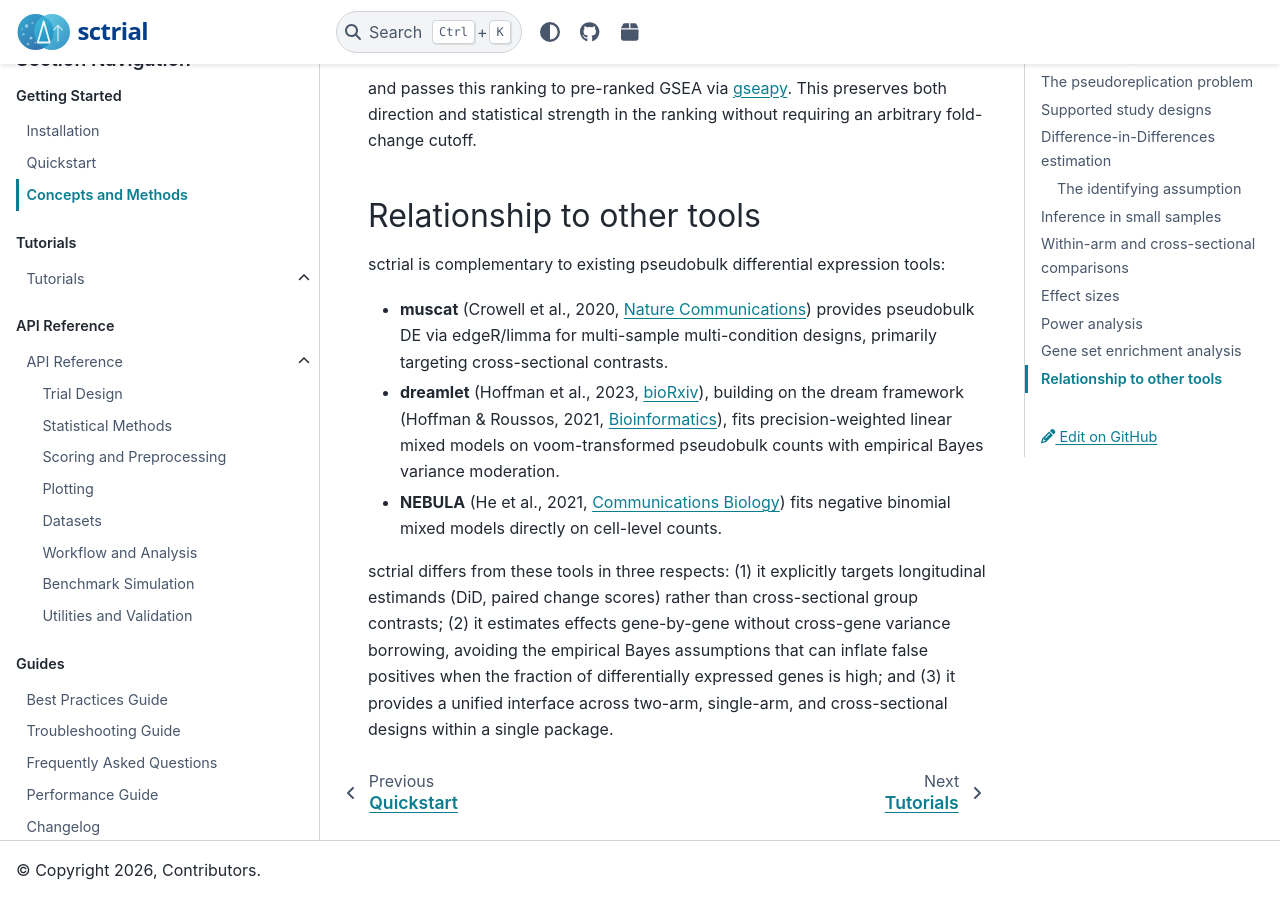
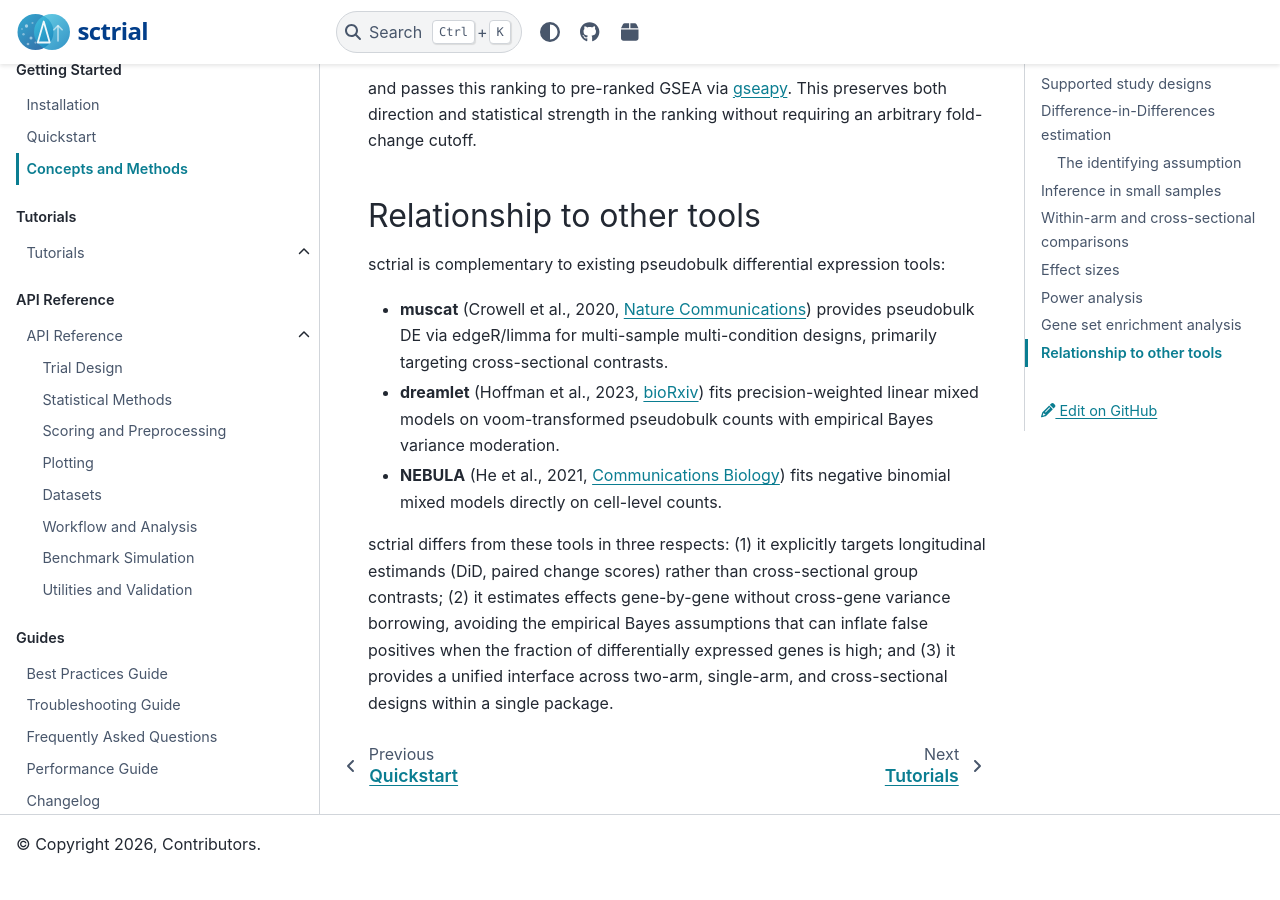
Before and after one commit to TheOmarLab/sctrial, a Sphinx documentation site: the page built from docs/source/concepts.rst, in a window 1280 px wide and 900 px high, scrolled down 4142 px. Built offline with Sphinx 7.4.7 and the PyData theme 0.15.4, drawn with Linux system fonts in a browser that asks for light colours; pages that are not in the unit, such as notebooks, are missing from menus; after the commit the page ends 5015 px from its top, so only the background shows below that.

Commit message:
Remove dream (btaa687) citation from dreamlet reference

```diff
--- a/docs/source/concepts.rst
+++ b/docs/source/concepts.rst
@@ -213,9 +213,7 @@ tools:
   designs, primarily targeting cross-sectional contrasts.
 
 - **dreamlet** (Hoffman et al., 2023,
-  `bioRxiv <https://doi.org/10.1101/2023.03.17.533005>`__), building on
-  the dream framework (Hoffman & Roussos, 2021,
-  `Bioinformatics <https://doi.org/10.1093/bioinformatics/btaa687>`__),
+  `bioRxiv <https://doi.org/10.1101/2023.03.17.533005>`__)
   fits precision-weighted linear mixed models on voom-transformed
   pseudobulk counts with empirical Bayes variance moderation.
 
```
